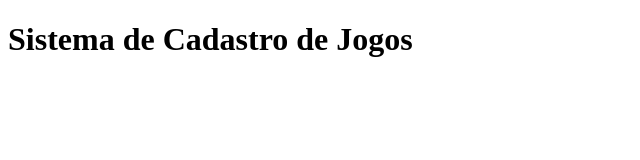
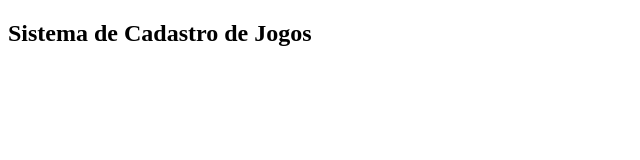
Before and after one commit to necobrn/sistema-de-cadastro, a plain HTML site: page index.html in a window 1280 px wide. Shown: the whole page, without its empty margins (0-640 px from the left). Drawn offline with Linux system fonts and the light colour scheme.

Commit message:
linkando js

```diff
--- a/index.html
+++ b/index.html
@@ -7,6 +7,7 @@
     <title>Meus jogos</title>
 </head>
 <body>
-    <h1>Sistema de Cadastro de Jogos</h1>
+    <h2>Sistema de Cadastro de Jogos</h2>
+    <script src="app.js"></script>
 </body>
 </html>
```
